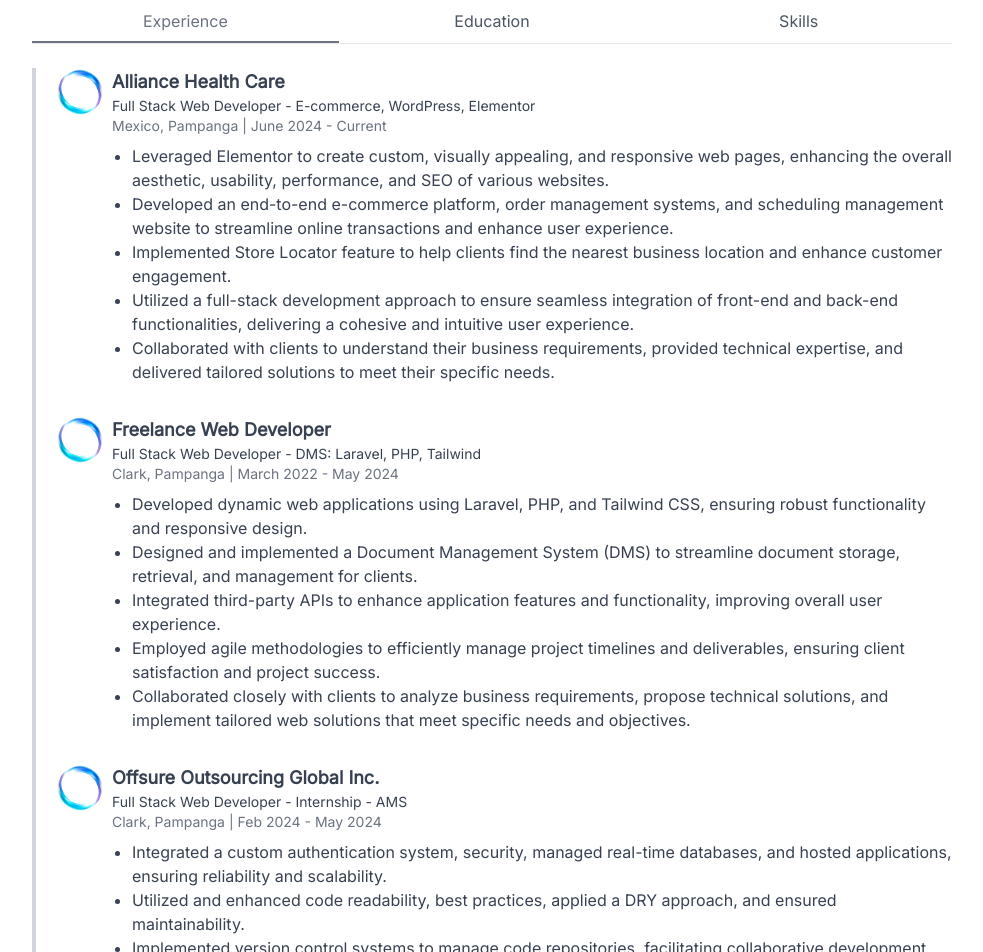
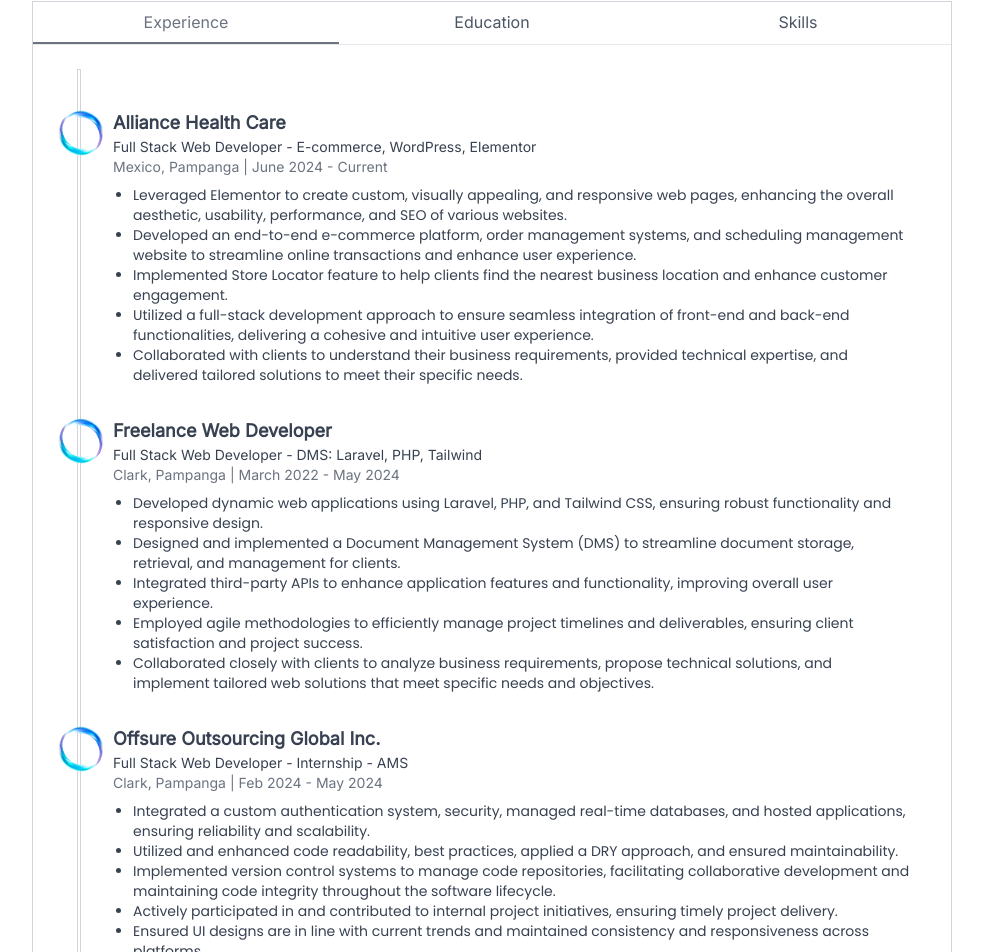
Before and after one commit to VinceRamirez1998/VinceRamirez, a Next.js app: page / in a window 1280 px wide. Shown: the part 495-1447 px from the top of the page, without its empty margins (148-1131 px from the left). Built offline with nearby package versions, Linux system fonts and the light colour scheme; a web font is replaced by a local one.

Commit message:
font style

```diff
--- a/components/tablist.tsx
+++ b/components/tablist.tsx
@@ -10,9 +10,10 @@
       name: 'Experience',
       content: (
         <>
-          <div className="relative pl-16 mb-6">
+      <div className="relative pl-16 mb-6 p-10">
             {/* Timeline */}
-            <div className="absolute left-0 top-0 w-1 bg-gray-300 h-full"></div>
+            <div className="absolute left-11 top-0 w-1 border border-solid border-gray-300 h-full"></div>
+
             <div className="flex flex-col space-y-8">
               {/* Experience 1 */}
               <div className="relative flex items-start space-x-4">
@@ -24,7 +25,7 @@
                   <h3 className="text-lg font-medium font-semibold">Alliance Health Care</h3>
                   <p className="text-sm">Full Stack Web Developer - E-commerce, WordPress, Elementor</p>
                   <p className="text-gray-500 text-sm">Mexico, Pampanga | June 2024 - Current</p>
-                  <ul className="list-disc pl-5 mt-2">
+                  <ul className="list-disc pl-5 mt-2 font-sans text-sm">
                     <li>Leveraged Elementor to create custom, visually appealing, and responsive web pages, enhancing the overall aesthetic, usability, performance, and SEO of various websites.</li>
                     <li>Developed an end-to-end e-commerce platform, order management systems, and scheduling management website to streamline online transactions and enhance user experience.</li>
                     <li>Implemented Store Locator feature to help clients find the nearest business location and enhance customer engagement.</li>
@@ -44,7 +45,7 @@
                   <h3 className="text-lg font-medium font-semibold">Freelance Web Developer</h3>
                   <p className="text-sm">Full Stack Web Developer - DMS: Laravel, PHP, Tailwind</p>
                   <p className="text-gray-500 text-sm">Clark, Pampanga | March 2022 - May 2024</p>
-                  <ul className="list-disc pl-5 mt-2">
+                  <ul className="list-disc pl-5 mt-2 font-sans text-sm">
                     <li>Developed dynamic web applications using Laravel, PHP, and Tailwind CSS, ensuring robust functionality and responsive design.</li>
                     <li>Designed and implemented a Document Management System (DMS) to streamline document storage, retrieval, and management for clients.</li>
                     <li>Integrated third-party APIs to enhance application features and functionality, improving overall user experience.</li>
@@ -64,7 +65,7 @@
                   <h3 className="text-lg font-medium font-semibold">Offsure Outsourcing Global Inc.</h3>
                   <p className="text-sm">Full Stack Web Developer - Internship - AMS</p>
                   <p className="text-gray-500 text-sm">Clark, Pampanga | Feb 2024 - May 2024</p>
-                  <ul className="list-disc pl-5 mt-2">
+                  <ul className="list-disc pl-5 mt-2 font-sans text-sm">
                     <li>Integrated a custom authentication system, security, managed real-time databases, and hosted applications, ensuring reliability and scalability.</li>
                     <li>Utilized and enhanced code readability, best practices, applied a DRY approach, and ensured maintainability.</li>
                     <li>Implemented version control systems to manage code repositories, facilitating collaborative development and maintaining code integrity throughout the software lifecycle.</li>
@@ -84,7 +85,7 @@
                   <h3 className="text-lg font-medium font-semibold">Capstone Project</h3>
                   <p className="text-sm">Lead Programmer - Recruitment Government Platform</p>
                   <p className="text-gray-500 text-sm">Mexico, Pampanga | Aug 2022 - Dec 2023</p>
-                  <ul className="list-disc pl-5 mt-2">
+                  <ul className="list-disc pl-5 mt-2 font-sans text-sm">
                     <li>Led the development team in creating a robust Recruitment Government Platform tailored for government agencies, integrating a Preliminary Employment Examination module to streamline the hiring process.</li>
                     <li>Ensured compliance with security standards and regulations, implementing robust authentication mechanisms and data encryption protocols to safeguard applicant information.</li>
                     <li>Provided technical leadership and guidance to the development team, fostering a collaborative environment and promoting best practices in software engineering and project management.</li>
@@ -111,7 +112,7 @@
   return (
     <section className="py-6 px-6 bg-white dark:bg-darkbg">
       <div className="min-h-screen flex justify-center">
-        <div className="max-w-screen-xl w-customwidth mt-10">
+        <div className="max-w-screen-xl w-customwidth mt-10 border border-solid border-gray-300">
           {/* Tab Buttons */}
           <div className="flex border-b border-gray-200 dark:border-gray-700 mb-6">
             {tabs.map((tab) => (
--- a/src/app/globals.css
+++ b/src/app/globals.css
@@ -5,6 +5,7 @@
 
 /* src/app/globals.css */
 @import url('https://fonts.googleapis.com/css2?family=Calistoga&display=swap');
+
 
 
 /* Define light and dark mode color variables */
@@ -27,7 +28,7 @@
 body {
   background-color: var(--background);
   color: var(--foreground);
-  font-family: 'General Sans', sans-serif;
+  font-family: 'Poppins', sans-serif;
 }
 
 
```
